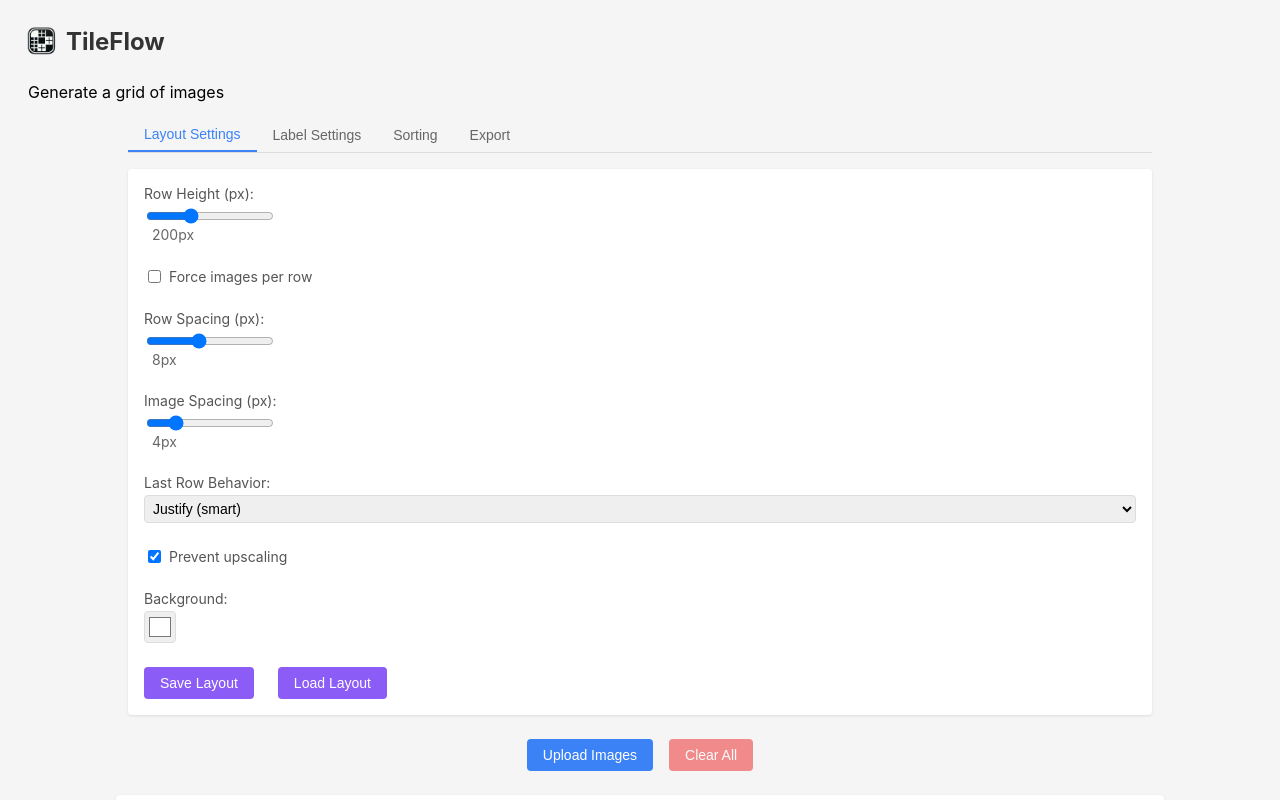
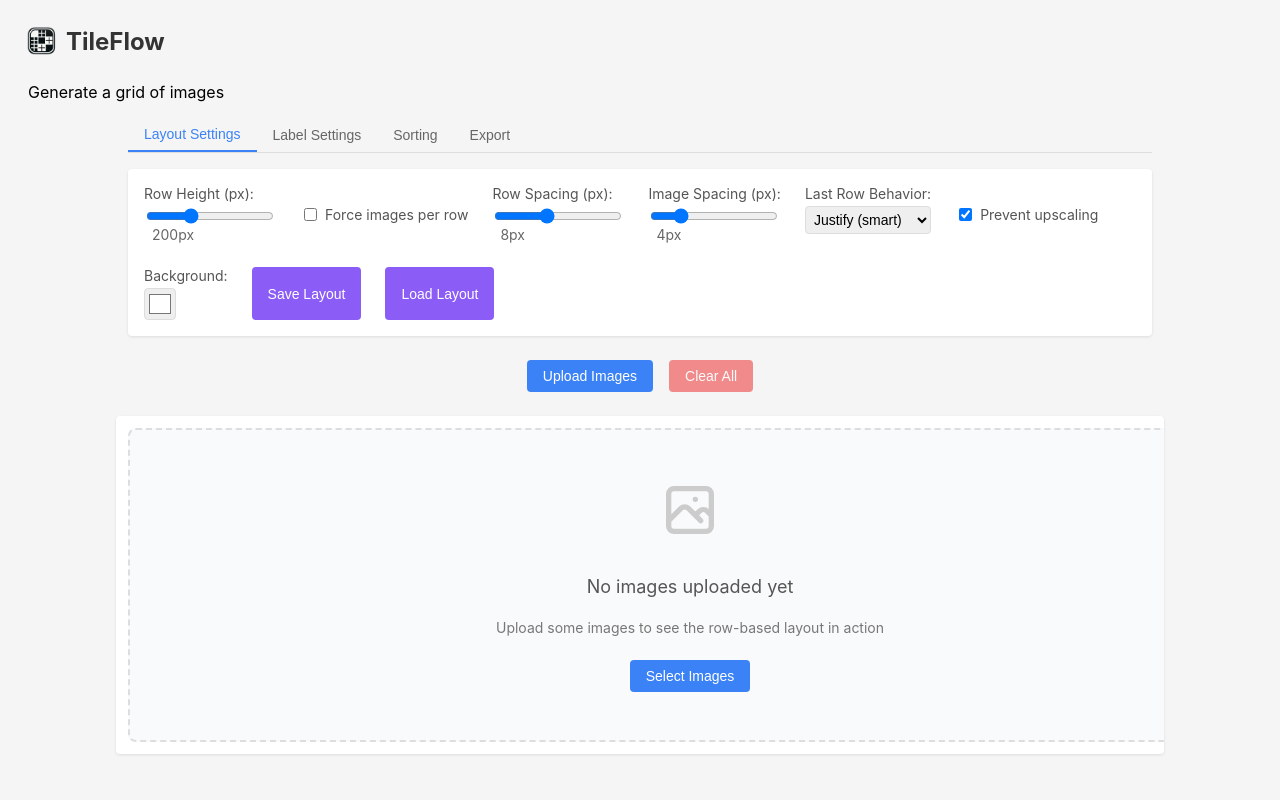
Before and after one commit to matepak/TileFlow, a React (Create React App) app: page / in a window 1280 px wide. Shown: the top 800 px of the page. Built offline with nearby package versions, Linux system fonts and the light colour scheme.

Commit message:
Remove unnecessary width property from setting-group CSS class
- Simplify CSS styling for setting-group
- Remove redundant width: 100% declaration
- Improve CSS class definition in ImageGallery component

```diff
--- a/src/components/ImageGallery.css
+++ b/src/components/ImageGallery.css
@@ -68,6 +68,7 @@
 
 /* Settings Panel */
 .settings-panel {
+    width: 100%;
     max-width: 64rem;
     margin-bottom: 1.5rem;
 }
@@ -85,7 +86,6 @@
 .setting-group {
     display: flex;
     flex-direction: column;
-    width: 100%;
 }
 
 .setting-label {
```
